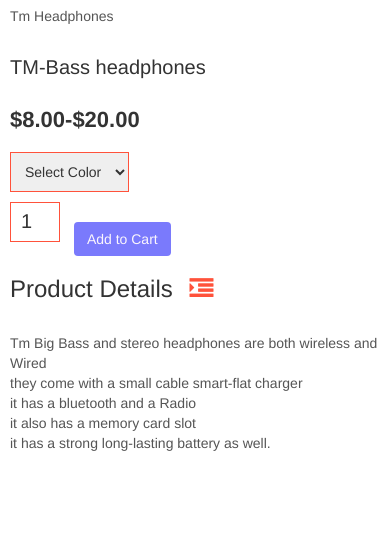
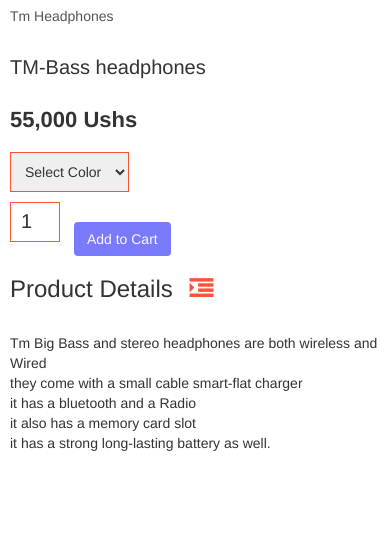
Before and after one commit to chrisalex-ochay/freedom-world-php, a PHP site: page /productfiles/product-16-headphonestm-details.php in a window 390 px wide. Shown: the part 510-1050 px from the top of the page. Run offline with PHP 8.4, Linux system fonts and the light colour scheme; some libraries are stand-ins or nearby versions.

Commit message:
Update product-16-headphonestm-details.php

```diff
--- a/productfiles/product-16-headphonestm-details.php
+++ b/productfiles/product-16-headphonestm-details.php
@@ -57,7 +57,7 @@
             <div class="col-2">
                 <p>Tm Headphones</p>
                 <h1>TM-Bass headphones</h1>
-                <h4>$8.00-$20.00</h4>
+                <h4>55,000 Ushs</h4>
                 <select>
                     <option>Select Color</option>
                     <option>White</option>
@@ -69,12 +69,13 @@
 
                 <h3>Product Details <i class="fa fa-indent"></i></h3>
                 <br>
-                <p>Tm Big Bass and stereo headphones are both wireless and Wired <br>
-                   they come with a small cable smart-flat charger <br>
-                   it has a bluetooth and a Radio <br>
-                   it also has a memory card slot <br>
-                   it has a strong long-lasting battery as well.
-                </p>
+                <ul>
+                    <li>Tm Big Bass and stereo headphones are both wireless and Wired</li>
+                    <li>they come with a small cable smart-flat charger </li>
+                    <li>it has a bluetooth and a Radio </li>
+                    <li>it also has a memory card slot </li>
+                    <li>it has a strong long-lasting battery as well.</li>
+                </ul>
             </div>
         </div>
     </div>
@@ -101,11 +102,11 @@
                     <i class="fa fa-star"></i>
                     <i class="fa fa-star-half-o"></i>
                 </div>
-                <p>$15.00-$20.00</p>
+                <p>60,000 Ushs</p>
             </div>
             <div class="col-4">
-                <a href="../productfiles/product-36-earphones1-details.php"><img src="../images/product-36-earphones1-1.jpg"></a>
-                <a href="../productfiles/product-36-earphones1-details.php"><h4>Packaged good-bass earphones</h4></a>
+                <a href="../productfiles/product-36-earphones1-details.php"><img src="../images/product-36-earphones1.jpg"></a>
+                <a href="../productfiles/product-36-earphones1-details.php"><h4>Packaged earphones</h4></a>
                 <div class="rating">
                     <i class="fa fa-star"></i>
                     <i class="fa fa-star"></i>
@@ -113,7 +114,7 @@
                     <i class="fa fa-star"></i>
                     <i class="fa fa-star-o"></i>
                 </div>
-                <p>$5.00-$10.00</p>
+                <p>20,000 Ushs</p>
             </div>
             <div class="col-4">
                 <a href="../productfiles/product-25-bluetooth1-details.php"><img src="../images/product-25-bluetooth-earphones-jbl1.png"></a>
@@ -125,7 +126,7 @@
                     <i class="fa fa-star"></i>
                     <i class="fa fa-star-half-o"></i>
                 </div>
-                <p>$15.00-$20.00</p>
+                <p>55,000 Ushs</p>
             </div>
             <div class="col-4">
                 <a href="../productfiles/product-38-headphonesony-details.php"><img src="../images/product-38-headphonesony-1.jpg"></a>
@@ -137,12 +138,11 @@
                     <i class="fa fa-star"></i>
                     <i class="fa fa-star-o"></i>
                 </div>
-                <p>$15.00-$20.00</p>
+                <p>50,000 Ushs</p>
             </div>
         </div>
 
     </div>
-
 <!-- --------------------- footer php link --------------------------- -->
 <?php include('../footer.php'); ?>
 
```
